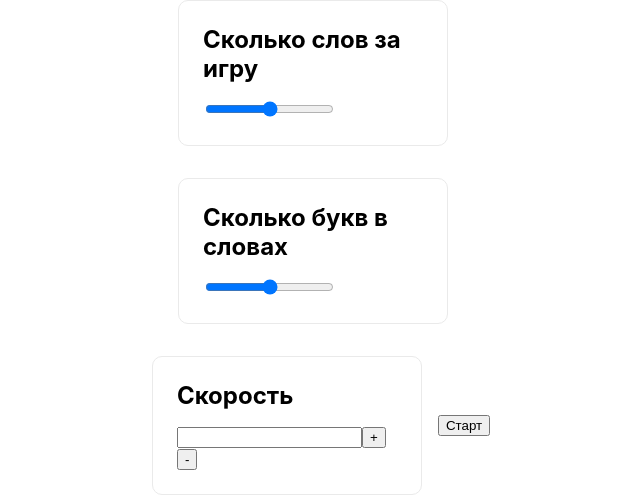
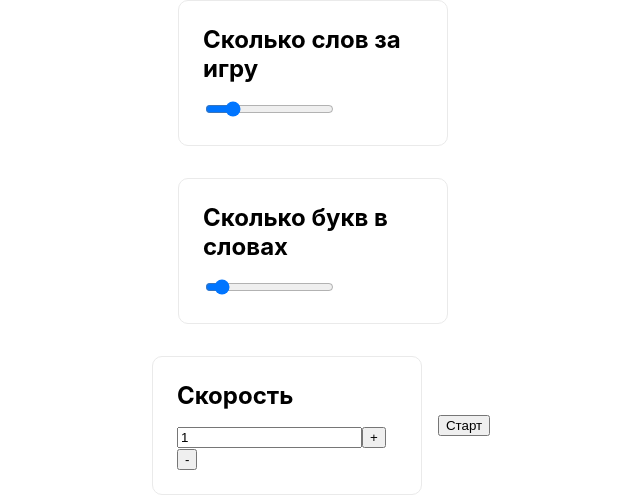
Before and after one commit to IvanPustovarov/veiw_zone, a Next.js app: page / in a window 1280 px wide. Shown: the part 180-678 px from the top of the page, without its empty margins (327-967 px from the left). Built offline with nearby package versions, Linux system fonts and the light colour scheme.

Commit message:
speed counter

```diff
--- a/pages/game.tsx
+++ b/pages/game.tsx
@@ -1,7 +1,6 @@
 import {WORDS} from "../data/data"
 
 const wordFor = WORDS[0];
-
 export default function Game() {
 
 
--- a/pages/index.tsx
+++ b/pages/index.tsx
@@ -4,12 +4,24 @@ import styles from '../styles/Home.module.css'
 import Link from 'next/link'
 
 export default function Home() {
-  const handleClick = () => {
+
+  const handleGameClick = () => {
     return {
       wordCount: 10,
       letterCount: 4,
       speedCount: 1.3
     }
+  }
+
+  const handleSpeedChange = (oper) => {
+    let speed = 1;
+    if(oper === "+") {
+      speed =+ 0.5;
+    }
+    if(oper === "-") {
+      speed =- 0.5;
+    }
+   return oper;
   }
   return (
     <div className={styles.container}>
@@ -30,23 +42,23 @@ export default function Home() {
         <div className={styles.grid}>
         <span className={styles.card}>
             <h2>Сколько слов за игру</h2>
-            <input type="range" />
-          </span>
+            <input type="range" min="10" max="67" defaultValue="20" name="words"/>
+        </span>
 
           <span className={styles.card}>
             <h2>Сколько букв в словах</h2>
-            <input type="range" />
+            <input type="range" min="3" max="16" defaultValue="4" name="word_count"/>
           </span>
 
           <span className={styles.card}>
             <h2>Скорость</h2>
-            <input type="text" />
-            <button>+</button>
-            <button>-</button>
+            <input type="text" readOnly defaultValue="1"/>
+            <button onClick={handleSpeedChange("+")}>+</button>
+            <button onClick={handleSpeedChange("-")}>-</button>
           </span>
 
           <Link href="/game">
-            <button onClick={handleClick}>
+            <button onClick={handleGameClick}>
                 Старт
             </button>
           </Link>
```
